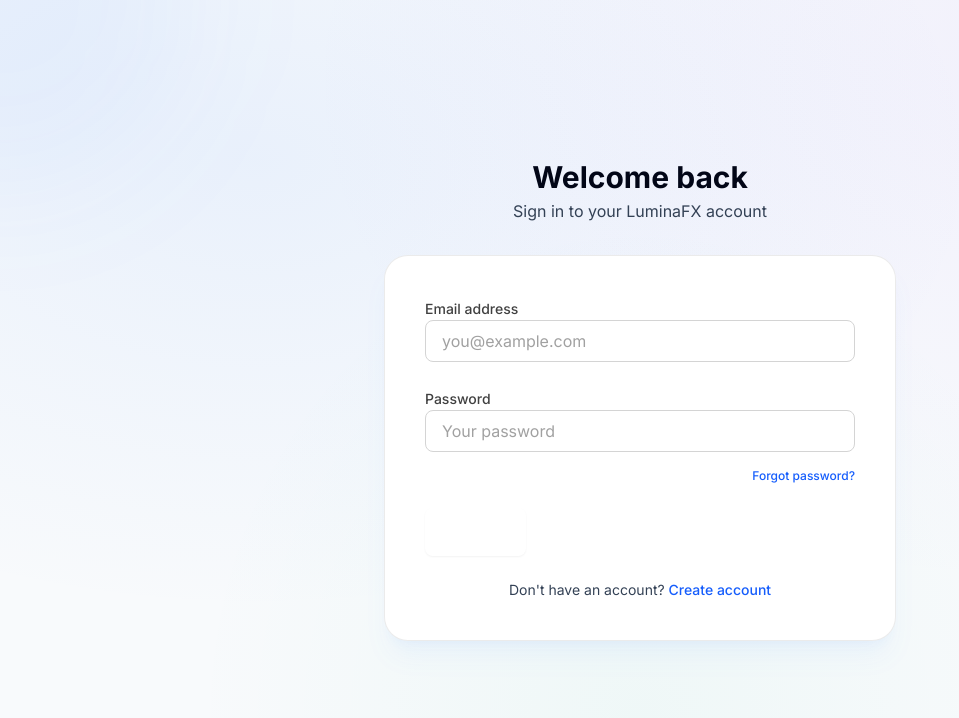
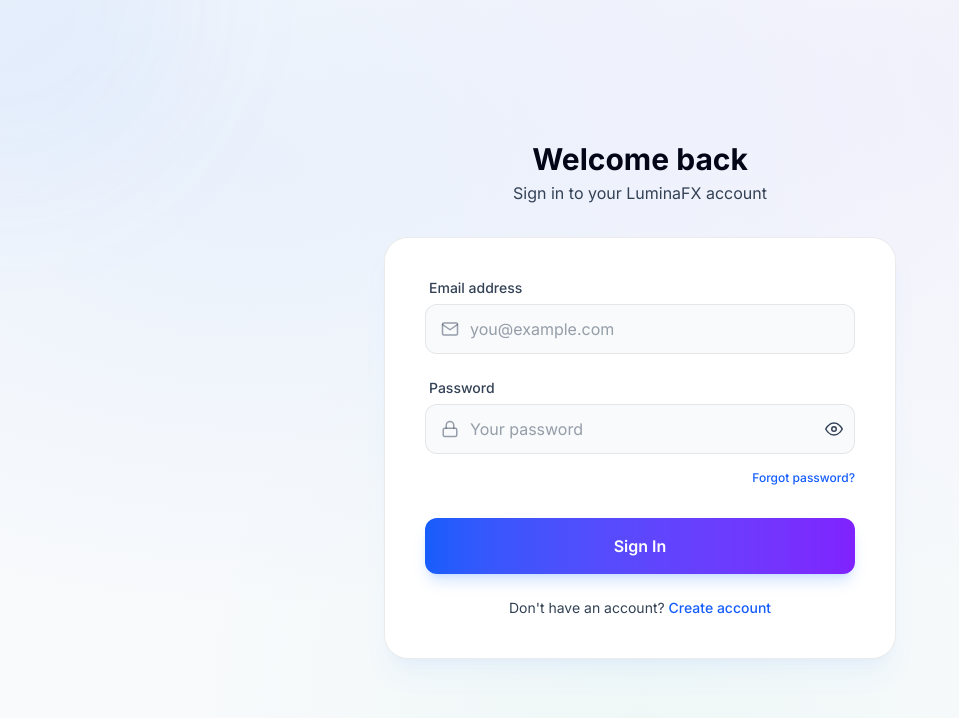
Before and after one commit to mucahitkara/rest-api-project, a Next.js app in the folder frontend/: page /auth in a window 1280 px wide. Shown: the top 718 px of the page, without its empty margins (0-959 px from the left). Built offline with nearby package versions, Linux system fonts and the light colour scheme; no server answers.

Commit message:
Updating ui components

```diff
--- a/frontend/src/components/ui/Button.tsx
+++ b/frontend/src/components/ui/Button.tsx
@@ -1,59 +1,78 @@
-import clsx from "clsx";
+'use client';
 
-type ButtonProps = {
-  variant?: "primary" | "secondary" | "danger" | "outlined";
-  size?: "lg" | "sm" | "xs";
-  disabled?: boolean;
-  children: React.ReactNode;
-  onClick?: () => void;
-  type?: "button" | "submit" | "reset";
-};
+import { ButtonHTMLAttributes, ReactNode } from 'react';
+
+interface ButtonProps extends ButtonHTMLAttributes<HTMLButtonElement> {
+  children: ReactNode;
+  variant?: 'primary' | 'secondary' | 'outline' | 'danger' | 'ghost';
+  size?: 'sm' | 'md' | 'lg';
+  loading?: boolean;
+  fullWidth?: boolean;
+}
 
 export default function Button({
-  variant = "primary",
-  size = "sm",
-  disabled = false,
   children,
-  onClick,
-  type = "button",
+  variant = 'primary',
+  size = 'md',
+  loading = false,
+  fullWidth = false,
+  disabled,
+  className = '',
+  ...props
 }: ButtonProps) {
+  const baseStyles =
+    'inline-flex items-center justify-center font-semibold rounded-xl transition-all duration-200 focus:outline-none focus:ring-2 focus:ring-offset-2 focus:ring-offset-white disabled:opacity-50 disabled:cursor-not-allowed active:scale-95';
+
+  const variants = {
+    primary:
+      'bg-gradient-to-r from-blue-600 to-violet-600 hover:from-blue-700 hover:to-violet-700 text-white shadow-lg shadow-blue-500/20 focus:ring-blue-500 hover:scale-[1.02]',
+    secondary:
+      'bg-slate-100 hover:bg-slate-200 text-slate-900 border border-slate-200 focus:ring-slate-400 hover:scale-[1.02]',
+    outline:
+      'border border-blue-200 text-blue-600 hover:bg-blue-50 focus:ring-blue-500 hover:scale-[1.02]',
+    danger:
+      'bg-red-50 hover:bg-red-100 text-red-600 border border-red-100 focus:ring-red-500 hover:scale-[1.02]',
+    ghost: 'text-[var(--text-secondary)] hover:text-[var(--text-primary)] hover:bg-[var(--text-primary)]/5 focus:ring-slate-300',
+  };
+
+  const sizes = {
+    sm: 'px-4 py-2 text-sm gap-1.5',
+    md: 'px-6 py-3 text-sm gap-2',
+    lg: 'px-8 py-4 text-base gap-2',
+  };
+
   return (
     <button
-      type={type}
-      disabled={disabled}
-      onClick={onClick}
-      className={clsx(
-        "rounded-lg font-semibold transition-all duration-200",
-        "flex items-center justify-center",
-        "shadow-xs hover:shadow-sm active:scale-[0.98]",
-        "focus:outline-none focus:ring-2 focus:ring-primary-500",
-
-        // sizes
-        {
-          "px-6 py-3 text-base": size === "lg",
-          "px-4 py-2 text-sm": size === "sm",
-          "px-3 py-1 text-xs rounded-md": size === "xs",
-        },
-
-        // variants
-        {
-          "bg-primary-600 text-white hover:bg-primary-700":
-            variant === "primary",
-
-          "bg-neutral-100 text-neutral-800 hover:bg-neutral-200":
-            variant === "secondary",
-
-          "bg-danger-600 text-white hover:bg-danger-700":
-            variant === "danger",
-
-          "border border-neutral-300 text-neutral-800 hover:bg-neutral-50 bg-transparent":
-            variant === "outlined",
-        },
-
-        disabled && "opacity-50 cursor-not-allowed pointer-events-none"
+      disabled={disabled || loading}
+      className={`${baseStyles} ${variants[variant]} ${sizes[size]} ${fullWidth ? 'w-full' : ''} ${className}`}
+      {...props}
+    >
+      {loading ? (
+        <>
+          <svg
+            className="animate-spin h-4 w-4"
+            fill="none"
+            viewBox="0 0 24 24"
+          >
+            <circle
+              className="opacity-25"
+              cx="12"
+              cy="12"
+              r="10"
+              stroke="currentColor"
+              strokeWidth="4"
+            />
+            <path
+              className="opacity-75"
+              fill="currentColor"
+              d="M4 12a8 8 0 018-8V0C5.373 0 0 5.373 0 12h4z"
+            />
+          </svg>
+          Loading...
+        </>
+      ) : (
+        children
       )}
-    >
-      {children}
     </button>
   );
 }
--- /dev/null
+++ b/frontend/src/components/ui/Card.tsx
@@ -0,0 +1,39 @@
+'use client';
+
+import { HTMLAttributes, ReactNode } from 'react';
+
+interface CardProps extends HTMLAttributes<HTMLDivElement> {
+  children: ReactNode;
+  hover?: boolean;
+  padding?: 'none' | 'sm' | 'md' | 'lg';
+}
+
+export default function Card({
+  children,
+  hover = false,
+  padding = 'md',
+  className = '',
+  ...props
+}: CardProps) {
+  const paddings = {
+    none: '',
+    sm: 'p-4',
+    md: 'p-6',
+    lg: 'p-8',
+  };
+
+  return (
+    <div
+      className={`
+        rounded-2xl border border-[var(--border-subtle)]
+        bg-[var(--bg-secondary)] shadow-sm
+        ${hover ? 'hover:bg-[var(--bg-primary)] hover:border-blue-200 transition-all duration-200 cursor-pointer hover:scale-[1.01] hover:shadow-md' : ''}
+        ${paddings[padding]}
+        ${className}
+      `}
+      {...props}
+    >
+      {children}
+    </div>
+  );
+}
--- /dev/null
+++ b/frontend/src/components/ui/CurrencyBadge.tsx
@@ -0,0 +1,30 @@
+'use client';
+
+import { CURRENCIES } from '@/constants/currencies';
+
+interface CurrencyBadgeProps {
+  code: string;
+  showLabel?: boolean;
+  size?: 'sm' | 'md' | 'lg';
+}
+
+export default function CurrencyBadge({ code, showLabel = false, size = 'md' }: CurrencyBadgeProps) {
+  const currency = CURRENCIES.find((c) => c.value === code);
+  if (!currency) return <span className="text-slate-400 text-sm">{code}</span>;
+
+  const sizes = {
+    sm: 'text-xs gap-1 px-2 py-0.5',
+    md: 'text-sm gap-1.5 px-3 py-1',
+    lg: 'text-base gap-2 px-4 py-1.5',
+  };
+
+  return (
+    <span
+      className={`inline-flex items-center rounded-full bg-[var(--bg-primary)] border border-[var(--border-subtle)] text-[var(--text-primary)] font-medium ${sizes[size]}`}
+    >
+      <span>{currency.flag}</span>
+      <span>{currency.value}</span>
+      {showLabel && <span className="text-[var(--text-secondary)]">· {currency.label}</span>}
+    </span>
+  );
+}
--- /dev/null
+++ b/frontend/src/components/ui/Dropdown.tsx
@@ -0,0 +1,127 @@
+'use client';
+
+import { useState, useRef, useEffect, ReactNode } from 'react';
+import { FiChevronDown } from 'react-icons/fi';
+
+export interface DropdownOption {
+  value: string;
+  label: string;
+  icon?: ReactNode;
+  description?: string;
+}
+
+interface DropdownProps {
+  label?: string;
+  options: DropdownOption[];
+  value: string;
+  onChange: (value: string) => void;
+  placeholder?: string;
+  className?: string;
+  error?: string;
+  disabled?: boolean;
+}
+
+export default function Dropdown({
+  label,
+  options,
+  value,
+  onChange,
+  placeholder = 'Select an option',
+  className = '',
+  error,
+  disabled = false,
+}: DropdownProps) {
+  const [isOpen, setIsOpen] = useState(false);
+  const dropdownRef = useRef<HTMLDivElement>(null);
+  const selectedOption = options.find((opt) => opt.value === value);
+
+  // Close when clicking outside
+  useEffect(() => {
+    const handleClickOutside = (event: MouseEvent) => {
+      if (dropdownRef.current && !dropdownRef.current.contains(event.target as Node)) {
+        setIsOpen(false);
+      }
+    };
+    document.addEventListener('mousedown', handleClickOutside);
+    return () => document.removeEventListener('mousedown', handleClickOutside);
+  }, []);
+
+  return (
+    <div className={`w-full ${className}`} ref={dropdownRef}>
+      {label && (
+        <label className="block text-sm font-medium text-[var(--text-secondary)] mb-1.5 ml-1">
+          {label}
+        </label>
+      )}
+
+      <div className="relative">
+        <button
+          type="button"
+          disabled={disabled}
+          onClick={() => setIsOpen(!isOpen)}
+          className={`
+            w-full px-4 py-3 rounded-xl
+            bg-[var(--bg-secondary)] border border-[var(--border-subtle)]
+            text-left text-[var(--text-primary)] transition-all duration-200
+            hover:bg-[var(--bg-primary)] flex items-center justify-between
+            focus:outline-none focus:ring-2 focus:ring-blue-500/20 shadow-sm
+            ${isOpen ? 'ring-2 ring-blue-500/20 border-blue-500/40 shadow-blue-500/5' : ''}
+            ${error ? 'border-red-500/30' : ''}
+            ${disabled ? 'opacity-50 cursor-not-allowed' : 'cursor-pointer'}
+          `}
+        >
+          <div className="flex items-center gap-3">
+            {selectedOption?.icon && <span className="text-blue-600">{selectedOption.icon}</span>}
+            <span className={selectedOption ? 'text-[var(--text-primary)]' : 'text-[var(--text-secondary)]'}>
+              {selectedOption ? selectedOption.label : placeholder}
+            </span>
+          </div>
+          <FiChevronDown
+            className={`text-[var(--text-secondary)] transition-transform duration-200 ${isOpen ? 'rotate-180' : ''}`}
+            size={18}
+          />
+        </button>
+
+        {isOpen && !disabled && (
+          <div className="absolute z-50 w-full mt-2 py-2 bg-[var(--bg-secondary)] border border-[var(--border-subtle)] rounded-2xl shadow-2xl animate-in fade-in zoom-in duration-200 origin-top overflow-hidden">
+            <div className="max-h-60 overflow-y-auto custom-scrollbar">
+              {options.length === 0 ? (
+                <div className="px-4 py-3 text-sm text-[var(--text-secondary)] text-center">
+                  No options available
+                </div>
+              ) : (
+                options.map((option) => (
+                  <button
+                    key={option.value}
+                    type="button"
+                    onClick={() => {
+                      onChange(option.value);
+                      setIsOpen(false);
+                    }}
+                    className={`
+                      w-full px-4 py-3 text-left flex flex-col gap-0.5
+                      transition-colors hover:bg-[var(--bg-primary)]
+                      ${value === option.value ? 'bg-blue-50 text-blue-600' : 'text-[var(--text-secondary)]'}
+                    `}
+                  >
+                    <div className="flex items-center gap-3 font-medium">
+                      {option.icon && <span>{option.icon}</span>}
+                      <span>{option.label}</span>
+                    </div>
+                    {option.description && (
+                      <span className="text-xs text-[var(--text-secondary)]/60 truncate">
+                        {option.description}
+                      </span>
+                    )}
+                  </button>
+                ))
+              )}
+            </div>
+          </div>
+        )}
+      </div>
+
+      {error && <p className="mt-1.5 text-xs text-red-400 ml-1">{error}</p>}
+    </div>
+  );
+}
--- a/frontend/src/components/ui/Input.tsx
+++ b/frontend/src/components/ui/Input.tsx
@@ -1,59 +1,71 @@
-import clsx from "clsx";
-import { useId } from "react";
+'use client';
 
-type InputProps = {
+import { InputHTMLAttributes, forwardRef, useState } from 'react';
+import { FiEye, FiEyeOff } from 'react-icons/fi';
+
+interface InputProps extends InputHTMLAttributes<HTMLInputElement> {
   label?: string;
-  placeholder?: string;
   error?: string;
-  type?: string;
-  disabled?: boolean;
-};
+  hint?: string;
+  leftIcon?: React.ReactNode;
+  rightIcon?: React.ReactNode;
+}
 
-export default function Input({
-  label,
-  placeholder,
-  error,
-  type = "text",
-  disabled = false,
-}: InputProps) {
-  const id = useId();
-  const errorId = `${id}-error`;
+const Input = forwardRef<HTMLInputElement, InputProps>(
+  ({ label, error, hint, type, leftIcon, rightIcon, className = '', ...props }, ref) => {
+    const [showPassword, setShowPassword] = useState(false);
+    const isPassword = type === 'password';
+    const inputType = isPassword ? (showPassword ? 'text' : 'password') : type;
 
     return (
-    <div className="w-full space-y-1">
+      <div className="w-full">
         {label && (
-        <label htmlFor={id} className="text-sm font-medium text-neutral-700">
-          {label}
-        </label>
+          <label className="block text-sm font-medium text-[var(--text-secondary)] mb-1.5 ml-1">{label}</label>
         )}
-
+        <div className="relative group">
+          {leftIcon && (
+            <div className="absolute left-4 top-1/2 -translate-y-1/2 text-[var(--text-secondary)]/50 z-10 pointer-events-none group-focus-within:text-blue-500 transition-colors">
+              {leftIcon}
+            </div>
+          )}
           <input
-        id={id}
-        type={type}
-        placeholder={placeholder}
-        disabled={disabled}
-        aria-invalid={error ? true : undefined}
-        aria-describedby={error ? errorId : undefined}
-        className={clsx(
-          "w-full px-4 py-2 rounded-lg border transition-all outline-none",
-          "bg-white text-neutral-900 placeholder-neutral-400",
-          "focus:ring-2 focus:ring-primary-500 focus:border-primary-500",
-
-          {
-            "border-neutral-300": !error,
-            "border-danger-500 focus:ring-danger-500 focus:border-danger-500":
-              error,
-          },
-
-          disabled && "bg-neutral-100 opacity-60 cursor-not-allowed"
+            ref={ref}
+            type={inputType}
+            className={`
+              w-full px-4 py-3 rounded-xl
+              bg-[var(--bg-primary)] border border-[var(--border-subtle)]
+              text-[var(--text-primary)] placeholder-[var(--text-secondary)]/50
+              focus:outline-none focus:ring-2 focus:ring-blue-500/20 focus:border-blue-500/40
+              transition-all duration-200
+              ${leftIcon ? 'pl-11' : ''}
+              ${isPassword || rightIcon ? 'pr-12' : ''}
+              ${error ? 'border-red-500/30 focus:ring-red-500/10' : ''}
+              ${className}
+            `}
+            {...props}
+          />
+          {isPassword ? (
+            <button
+              type="button"
+              onClick={() => setShowPassword((prev) => !prev)}
+              className="absolute right-3 top-1/2 -translate-y-1/2 text-[var(--text-secondary)] hover:text-[var(--text-primary)] transition-colors"
+            >
+              {showPassword ? <FiEyeOff size={18} /> : <FiEye size={18} />}
+            </button>
+          ) : (
+            rightIcon && (
+              <div className="absolute right-4 top-1/2 -translate-y-1/2 text-[var(--text-secondary)]/50">
+                {rightIcon}
+              </div>
+            )
           )}
-      />
-
-      {error && (
-        <p id={errorId} className="text-xs text-danger-600">
-          {error}
-        </p>
-      )}
+        </div>
+        {error && <p className="mt-1.5 text-xs text-red-400">{error}</p>}
+        {hint && !error && <p className="mt-1.5 text-xs text-slate-500">{hint}</p>}
       </div>
     );
   }
+);
+
+Input.displayName = 'Input';
+export default Input;
--- /dev/null
+++ b/frontend/src/components/ui/LoadingSpinner.tsx
@@ -0,0 +1,39 @@
+'use client';
+
+interface LoadingSpinnerProps {
+  size?: 'sm' | 'md' | 'lg';
+  fullPage?: boolean;
+  text?: string;
+}
+
+export default function LoadingSpinner({ size = 'md', fullPage = false, text }: LoadingSpinnerProps) {
+  const sizes = { sm: 'h-5 w-5', md: 'h-8 w-8', lg: 'h-12 w-12' };
+
+  const spinner = (
+    <div className="flex flex-col items-center gap-3">
+      <svg
+        className={`animate-spin ${sizes[size]} text-blue-500`}
+        fill="none"
+        viewBox="0 0 24 24"
+      >
+        <circle className="opacity-25" cx="12" cy="12" r="10" stroke="currentColor" strokeWidth="4" />
+        <path
+          className="opacity-75"
+          fill="currentColor"
+          d="M4 12a8 8 0 018-8V0C5.373 0 0 5.373 0 12h4z"
+        />
+      </svg>
+      {text && <p className="text-slate-400 text-sm">{text}</p>}
+    </div>
+  );
+
+  if (fullPage) {
+    return (
+      <div className="min-h-screen bg-[var(--bg-primary)] flex items-center justify-center">
+        {spinner}
+      </div>
+    );
+  }
+
+  return <div className="flex items-center justify-center py-8">{spinner}</div>;
+}
```
Also changed, not shown: frontend/src/components/ui/Modal.tsx (+42 -58 lines). Lines whose indentation alone changed are shown as unchanged.
